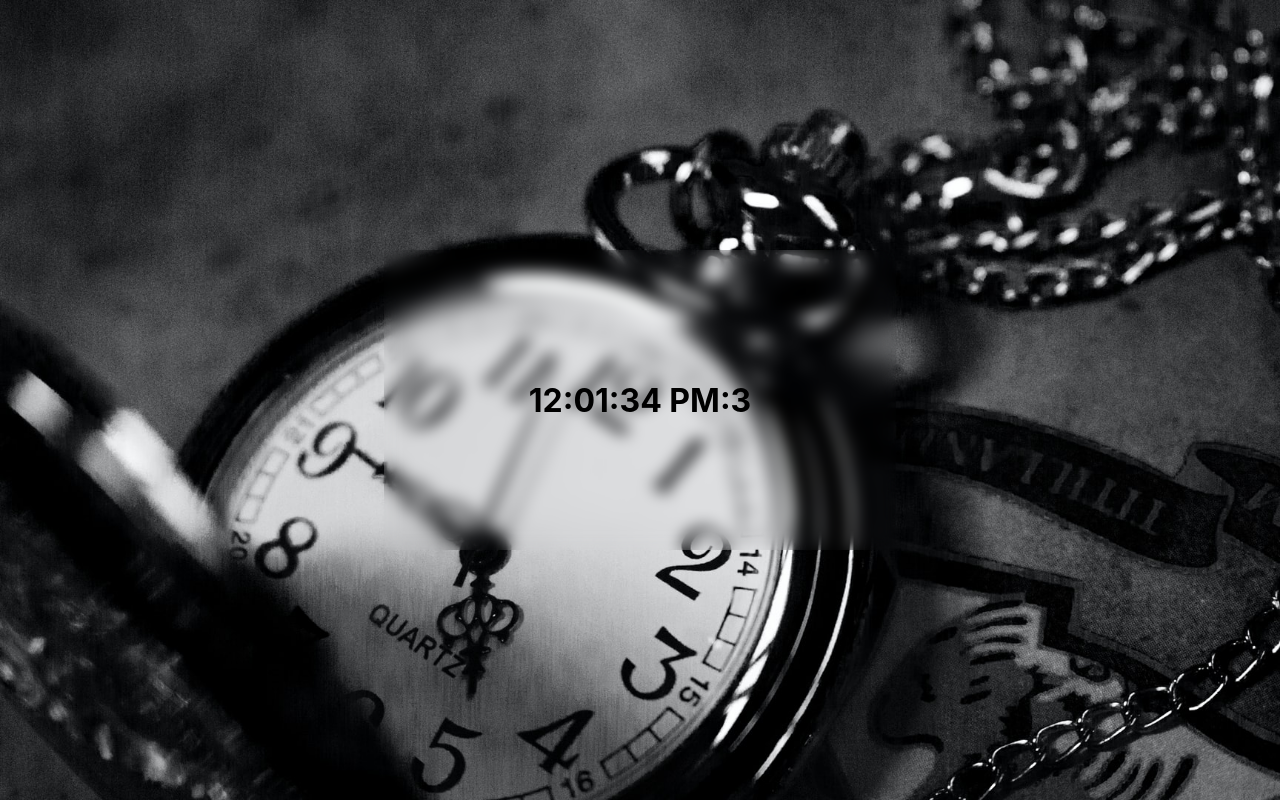
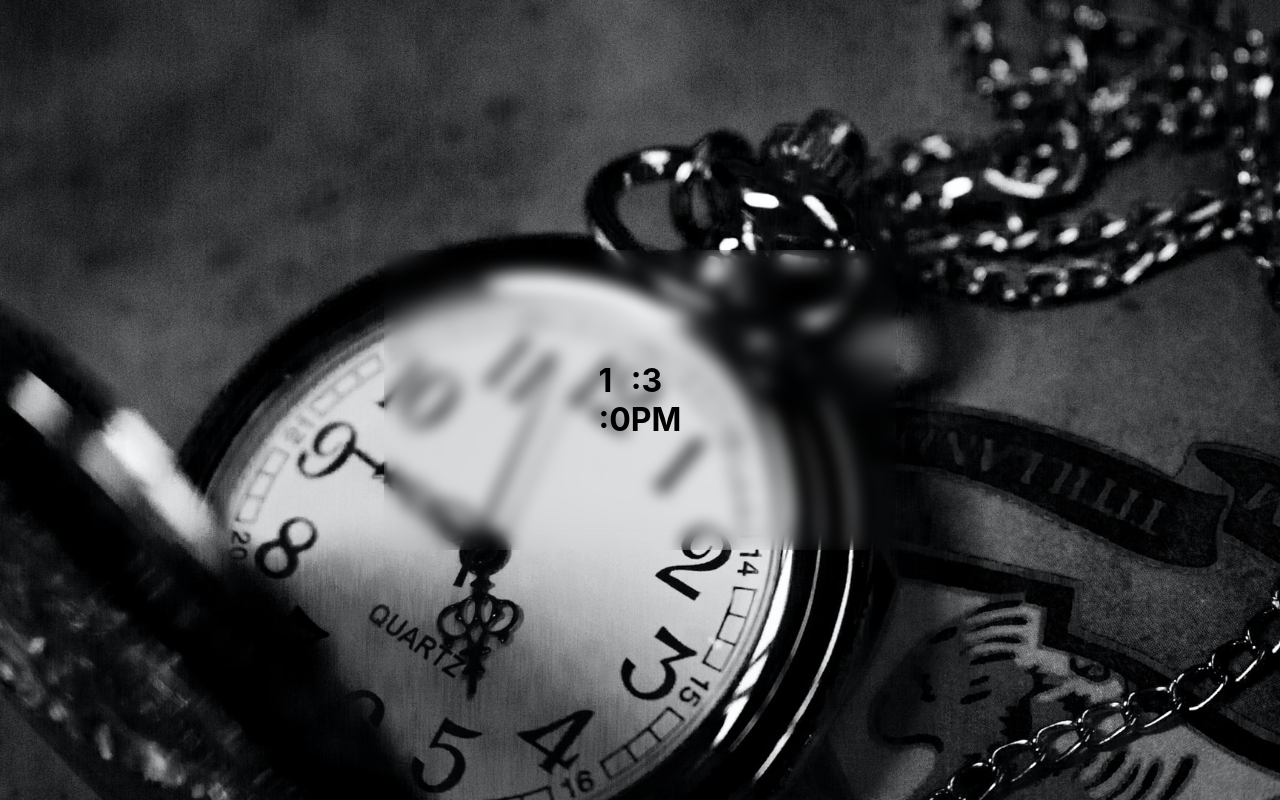
Before and after one commit to ShaileshBisht/Gsap-timer, a React (Create React App) app: page / in a window 1280 px wide. Built offline with nearby package versions, Linux system fonts and the light colour scheme.

Commit message:
divide the time in different part

```diff
--- a/src/component/Timer.js
+++ b/src/component/Timer.js
@@ -19,8 +19,14 @@ function Timer() {
 
   return (
     <div className="timer">
-      <h1>{timer.toLocaleTimeString()}</h1>
-      <h1>{timer.toLocaleTimeString().slice(5, 7)}</h1>
+      <div className="timer_left">
+        <h1>{timer.toLocaleTimeString().slice(0, 1)}</h1>
+        <h1>{timer.toLocaleTimeString().slice(2, 4)}</h1>
+      </div>
+      <div className="timer_right">
+        <h1>{timer.toLocaleTimeString().slice(5, 7)}</h1>
+        <h1>{timer.toLocaleTimeString().slice(8, 11)}</h1>
+      </div>
     </div>
   );
 }
```
Also changed, not shown: 1 other file (tests, documents, lock files or other folders).
